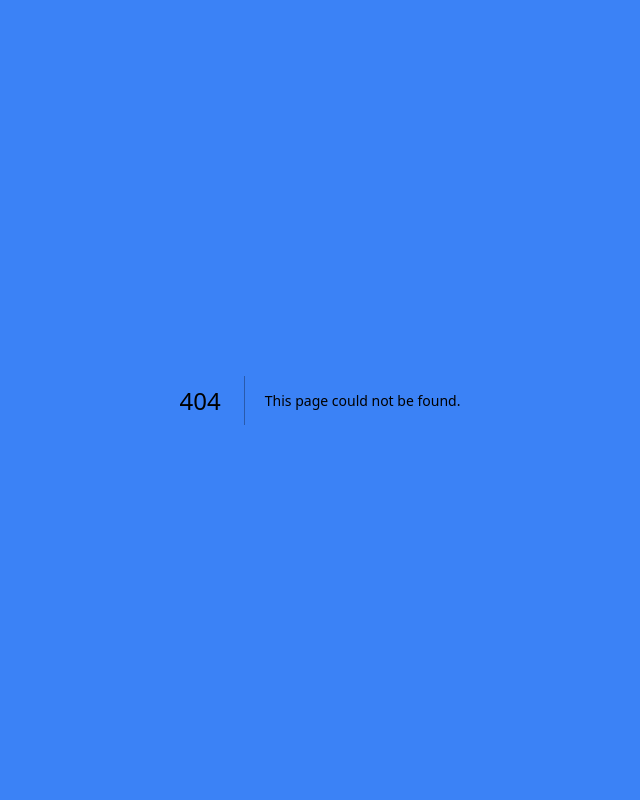
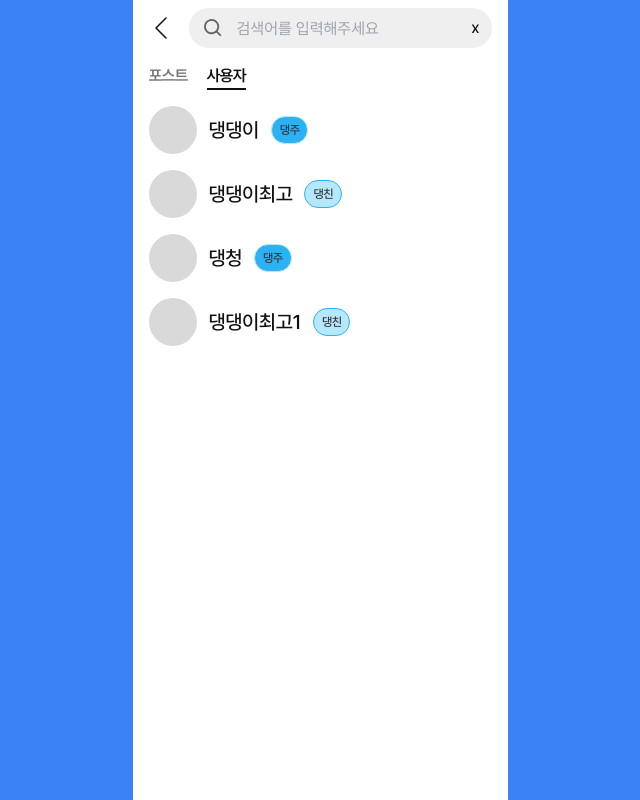
Before and after one commit to ggosunnae/ggosunnae_front, a Next.js app: page /search/user in a window 1280 px wide. Before the commit this address had no page. Shown: the whole page, without its empty margins (320-960 px from the left). Built offline with nearby package versions, Linux system fonts and the light colour scheme.

Commit message:
:lipstick: 검색 UI (Post, user)

```diff
--- /dev/null
+++ b/src/app/(search)/alarm/page.tsx
@@ -0,0 +1,7 @@
+import React from "react";
+
+const AlarmPage = () => {
+  return <div>page</div>;
+};
+
+export default AlarmPage;
--- /dev/null
+++ b/src/app/(search)/search/layout.tsx
@@ -0,0 +1,32 @@
+import Link from "next/link";
+import React from "react";
+import LeftArrow from "@/asset/icons/LeftArrow.svg";
+import Search from "@/asset/icons/Search.svg";
+import Nav from "@/components/Pages/search/Nav";
+
+const SearchLayout = ({ children }: { children: React.ReactNode }) => {
+  return (
+    <main className="flex flex-col bg-mono-white">
+      <div className="sticky top-0 z-10 flex h-14 items-center bg-mono-white px-4">
+        <Link href={"/"}>
+          <LeftArrow />
+        </Link>
+        <div className="relative ml-4 h-10 flex-1 rounded-full bg-grayscale-gray4 px-12">
+          <Search class="absolute left-3 top-1/2 -translate-y-1/2" />
+          <input
+            className="h-full w-full bg-transparent outline-none"
+            type="text"
+            placeholder="검색어를 입력해주세요"
+          />
+          <div className="absolute right-3 top-1/2 -translate-y-1/2">x</div>
+        </div>
+      </div>
+      <div className="mt-2 flex-1 px-4">
+        <Nav />
+        <div className="py-4">{children}</div>
+      </div>
+    </main>
+  );
+};
+
+export default SearchLayout;
--- /dev/null
+++ b/src/app/(search)/search/post/page.tsx
@@ -0,0 +1,39 @@
+import Image from "next/image";
+import Link from "next/link";
+
+const SearchPage = () => {
+  return (
+    <ul>
+      {Array(30)
+        .fill(0)
+        .map((_, index) => (
+          <li key={index} className="mt-4 first:mt-0">
+            <Link href={"/detail"} className="flex">
+              <div className="relative size-[100px] flex-none overflow-hidden rounded-[10px]">
+                <Image
+                  src={"/image/test/puppy.jpg"}
+                  alt="강아지 사진"
+                  fill
+                  className="object-cover"
+                />
+              </div>
+              <div className="ml-2 flex-1">
+                <div className="inline-block rounded-full border border-primary-normalBlue px-2 py-1 text-xs font-medium leading-[18px] tracking-tighter text-grayscale-gray2">
+                  룩북
+                </div>
+                <h4 className="font-base mt-[2px] font-medium leading-6 tracking-tight text-grayscale-gray1">
+                  하찮고 귀여운 댕댕이 좀 봐주세요
+                </h4>
+                <p className="mt-1 text-sm leading-[18.2px] tracking-tight">
+                  댕댕이는 아침부터 저녁까지 활발하게 뛰어다녀요... 댕댕이는
+                  아침부터 저녁까지 활발...
+                </p>
+              </div>
+            </Link>
+          </li>
+        ))}
+    </ul>
+  );
+};
+
+export default SearchPage;
--- /dev/null
+++ b/src/app/(search)/search/user/page.tsx
@@ -0,0 +1,54 @@
+import React from "react";
+
+const page = () => {
+  return (
+    <ul>
+      <li className="mt-4 flex items-center gap-3 first:mt-0">
+        <div className="size-12 rounded-full bg-[#D9D9D9]"></div>
+        <h4 className="text-xl font-medium leading-[30px] tracking-tight text-mono-black">
+          댕댕이
+        </h4>
+        <div
+          className={`inline-block rounded-full border px-2 py-1 text-xs font-medium leading-[18px] tracking-tighter text-grayscale-gray1 ${true ? "border-primary-lightBlue bg-primary-darkBlue" : "border-primary-darkBlue bg-primary-lightBlue"}`}
+        >
+          댕주
+        </div>
+      </li>
+      <li className="mt-4 flex items-center gap-3 first:mt-0">
+        <div className="size-12 rounded-full bg-[#D9D9D9]"></div>
+        <h4 className="text-xl font-medium leading-[30px] tracking-tight text-mono-black">
+          댕댕이최고
+        </h4>
+        <div
+          className={`inline-block rounded-full border px-2 py-1 text-xs font-medium leading-[18px] tracking-tighter text-grayscale-gray1 ${!true ? "border-primary-lightBlue bg-primary-darkBlue" : "border-primary-darkBlue bg-primary-lightBlue"}`}
+        >
+          댕친
+        </div>
+      </li>
+      <li className="mt-4 flex items-center gap-3 first:mt-0">
+        <div className="size-12 rounded-full bg-[#D9D9D9]"></div>
+        <h4 className="text-xl font-medium leading-[30px] tracking-tight text-mono-black">
+          댕청
+        </h4>
+        <div
+          className={`inline-block rounded-full border px-2 py-1 text-xs font-medium leading-[18px] tracking-tighter text-grayscale-gray1 ${true ? "border-primary-lightBlue bg-primary-darkBlue" : "border-primary-darkBlue bg-primary-lightBlue"}`}
+        >
+          댕주
+        </div>
+      </li>
+      <li className="mt-4 flex items-center gap-3 first:mt-0">
+        <div className="size-12 rounded-full bg-[#D9D9D9]"></div>
+        <h4 className="text-xl font-medium leading-[30px] tracking-tight text-mono-black">
+          댕댕이최고1
+        </h4>
+        <div
+          className={`inline-block rounded-full border px-2 py-1 text-xs font-medium leading-[18px] tracking-tighter text-grayscale-gray1 ${!true ? "border-primary-lightBlue bg-primary-darkBlue" : "border-primary-darkBlue bg-primary-lightBlue"}`}
+        >
+          댕친
+        </div>
+      </li>
+    </ul>
+  );
+};
+
+export default page;
--- /dev/null
+++ b/src/components/Pages/search/Nav.tsx
@@ -0,0 +1,38 @@
+"use client";
+import Link from "next/link";
+import { usePathname } from "next/navigation";
+import React from "react";
+
+const Nav = () => {
+  const [, , path] = usePathname().split("/");
+  return (
+    <nav>
+      <ul className="flex gap-[19px]">
+        {[
+          {
+            path: "post",
+            name: "포스트",
+          },
+          {
+            path: "user",
+            name: "사용자",
+          },
+        ].map((el, index) => (
+          <li
+            key={index}
+            className={`${path === el.path ? "border-b-2 border-mono-black text-mono-black" : "text-grayscale-gray2"}`}
+          >
+            <Link
+              href={`/search/${el.path}`}
+              className="pb-[6px] text-base font-semibold leading-6 tracking-tighter"
+            >
+              {el.name}
+            </Link>
+          </li>
+        ))}
+      </ul>
+    </nav>
+  );
+};
+
+export default Nav;
--- a/tailwind.config.ts
+++ b/tailwind.config.ts
@@ -10,11 +10,6 @@ const config: Config = {
     extend: {
       fontFamily: {
         pretendard: "Pretendard",
-      },
-      fontSize: {
-        sm: "10px",
-        base: "14px",
-        xl: "20px",
       },
       height: {
         "custom-screen": "calc(100vh - 148px)",
```
Also changed, not shown: src/asset/icons/LeftArrow.svg (added), src/asset/icons/Search.svg (added).
